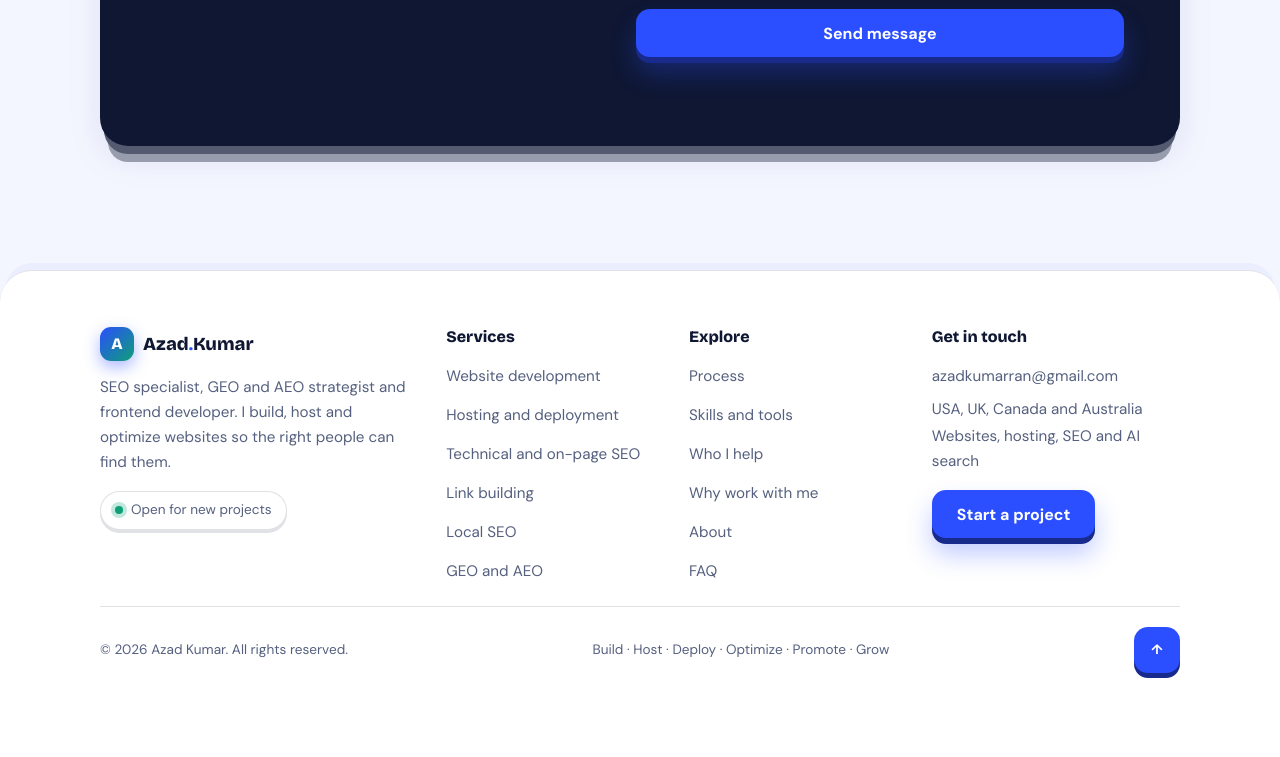
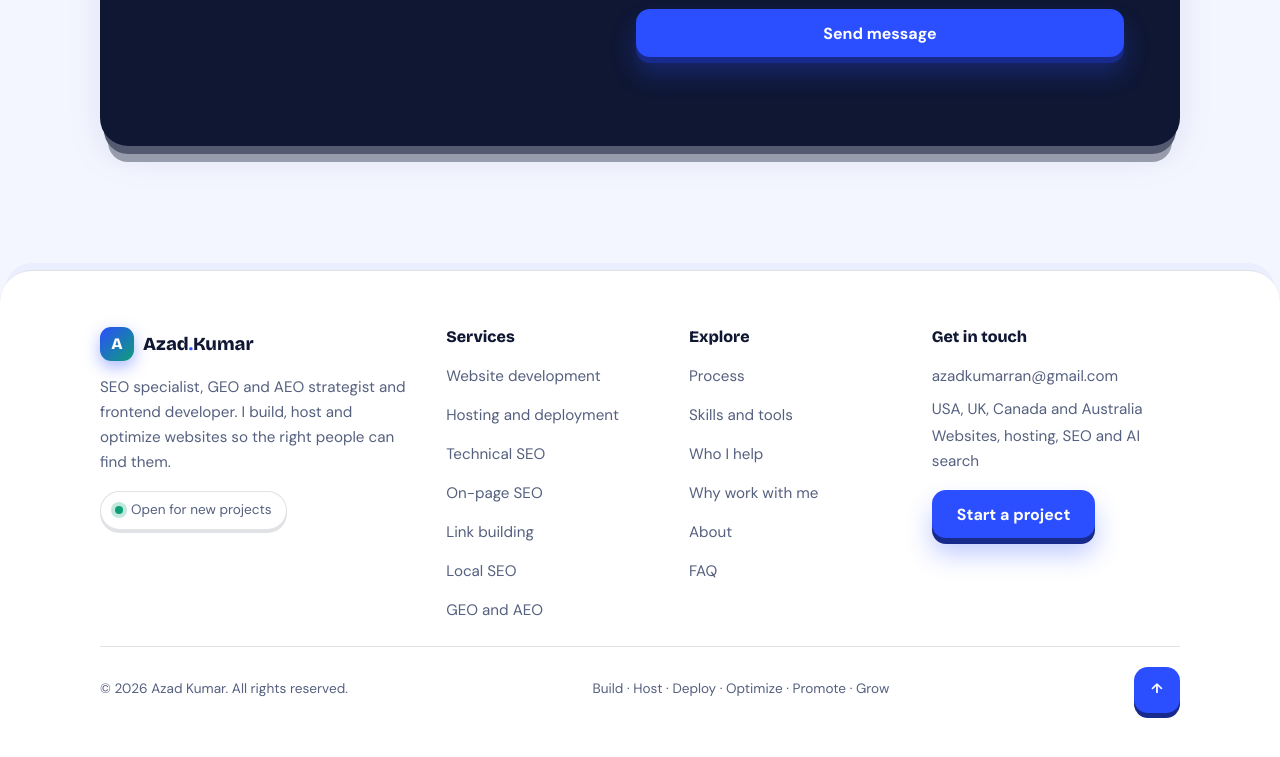
Before and after one commit to VERMAAZAD/azadkumar, a plain HTML site: page index.html in a window 1280 px wide. Shown: the part 9454-10211 px from the top of the page. Drawn offline with nearby package versions, Linux system fonts and the light colour scheme.

Commit message:
Update index.html

```diff
--- a/index.html
+++ b/index.html
@@ -221,7 +221,7 @@
 </main>
 <footer><div class="w"><div class="fg">
 <div class="fb"><a href="#top" class="logo"><span class="lm">A</span>Azad<b>.</b>Kumar</a><p>SEO specialist, GEO and AEO strategist and frontend developer. I build, host and optimize websites so the right people can find them.</p><span class="pill"><i></i>Open for new projects</span></div>
-<div><h4>Services</h4><ul><li><a href="#services">Website development</a></li><li><a href="#services">Hosting and deployment</a></li><li><a href="#services">Technical and on-page SEO</a></li><li><a href="#services">Link building</a></li><li><a href="#services">Local SEO</a></li><li><a href="#services">GEO and AEO</a></li></ul></div>
+<div><h4>Services</h4><ul><li><a href="https://azadkumar.vercel.app/website-development/">Website development</a></li><li><a href="https://azadkumar.vercel.app/hosting-management/">Hosting and deployment</a></li><li><a href="https://azadkumar.vercel.app/technical-seo/">Technical SEO</a></li><li><a href="https://azadkumar.vercel.app/on-page-seo/">On-page SEO</a></li><li><a href="https://azadkumar.vercel.app/off-page-seo/">Link building</a></li><li><a href="https://azadkumar.vercel.app/local-seo/">Local SEO</a></li><li><a href="https://azadkumar.vercel.app/geo-aeo/">GEO and AEO</a></li></ul></div>
 <div><h4>Explore</h4><ul><li><a href="#process">Process</a></li><li><a href="#skills">Skills and tools</a></li><li><a href="#clients">Who I help</a></li><li><a href="#why">Why work with me</a></li><li><a href="#about">About</a></li><li><a href="#faq">FAQ</a></li></ul></div>
 <div><h4>Get in touch</h4><ul><li><a id="fe" href="#contact">Send a message</a></li><li>USA, UK, Canada and Australia</li><li>Websites, hosting, SEO and AI search</li></ul><a class="btn pri" href="#contact">Start a project</a></div></div>
 <!-- <div class="fw" aria-hidden="true">Azad Kumar</div> -->
```
